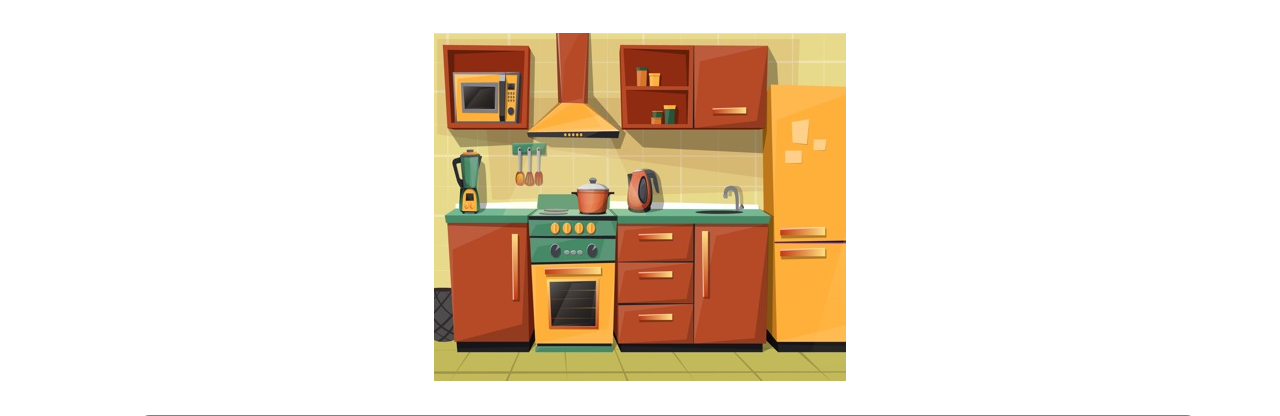
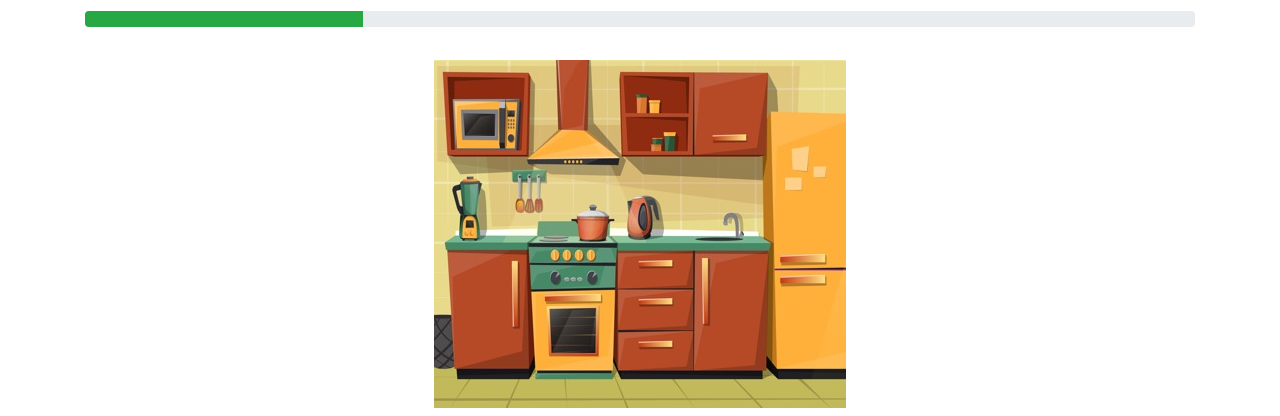
Before and after one commit to govi218/energenies, a Flask app: template application/app/templates/home.html in a window 1280 px wide. Shown: the part 69-485 px from the top of the page. Run offline with Flask 2, Linux system fonts and the light colour scheme; the template is opened without the code that fills it: values that come from a table or form of the project are taken from there, most other values are stand-ins (such as "Sample title", 1, 10 or a date in 2020); grey boxes marked "Sample" are stand-in pictures; some libraries are stand-ins or nearby versions.

Commit message:
added basic progress bar

```diff
--- a/application/app/templates/topnav.html
+++ b/application/app/templates/topnav.html
@@ -37,3 +37,9 @@
 
     </div>
 </nav>
+<div style="margin-top: 1%;">
+    <div class="progress">
+        <div class="progress-bar bg-success" role="progressbar" style="width: 25%" aria-valuenow="25" aria-valuemin="0"
+            aria-valuemax="100"></div>
+    </div>
+</div>
```
